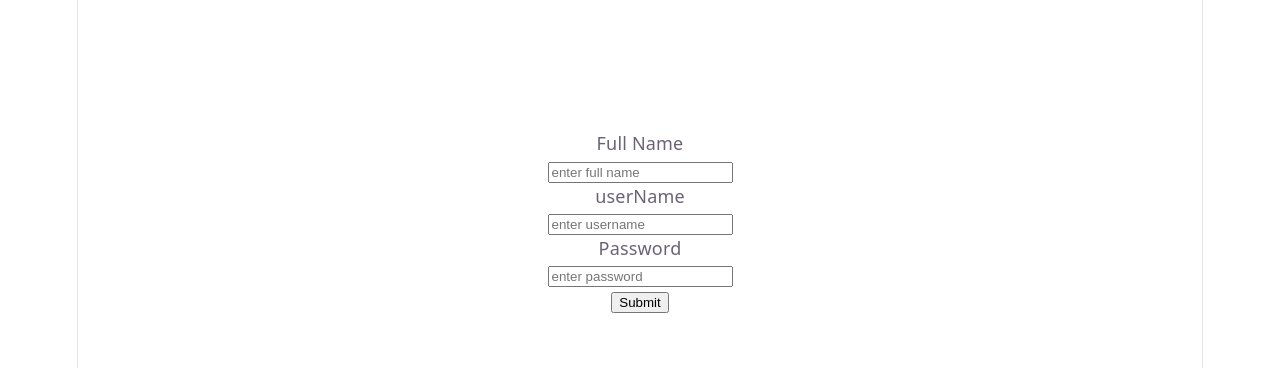
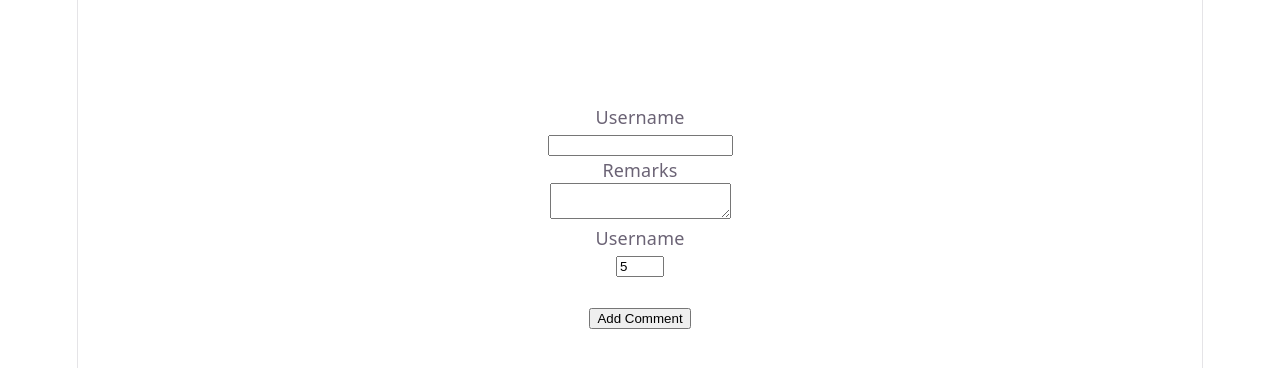
Before and after one commit to mhassanx/forms_in_React, a React (Vite) app: page / in a window 1280 px wide. Shown: the top 368 px of the page. Built offline with nearby package versions, Linux system fonts and the light colour scheme.

Commit message:
Comments Form

```diff
--- a/src/App.jsx
+++ b/src/App.jsx
@@ -1,8 +1,9 @@
 import "./App.css";
+import CommentForms from "./CommentForms";
 import Forms from "./Forms";
 
 function App() {
-  return <Forms />;
+  return <CommentForms />;
 }
 
 export default App;
--- /dev/null
+++ b/src/CommentForms.jsx
@@ -0,0 +1,69 @@
+import { useState } from "react";
+
+export default function CommentForms() {
+  let [formData, SetFormData] = useState({
+    username: "",
+    remarks: "",
+    rating: "5",
+  });
+
+  let handleInput = (event) => {
+    SetFormData((currValue) => {
+      return { ...currValue, [event.target.name]: event.target.value };
+    });
+  };
+
+  let handleSubmit = (event) => {
+    event.preventDefault();
+    console.log(formData);
+    SetFormData({ username: "", remarks: "", rating: "5" });
+  };
+  return (
+    <div>
+      <br />
+      <br />
+      <br />
+      <br />
+
+      <form action="" onSubmit={handleSubmit}>
+        <label htmlFor="username">Username</label>
+        <br />
+        <input
+          type="text"
+          name="username"
+          id="username"
+          value={formData.username}
+          onChange={handleInput}
+        />
+        <br />
+        <label htmlFor="remarks">Remarks</label>
+        <br />
+
+        <textarea
+          type="text"
+          name="remarks"
+          id="remarks"
+          value={formData.remarks}
+          onChange={handleInput}
+        />
+        <br />
+        <label htmlFor="rating">Username</label>
+        <br />
+
+        <input
+          type="number"
+          name="rating"
+          min={1}
+          max={5}
+          id="rating"
+          value={formData.rating}
+          onChange={handleInput}
+        />
+        <br />
+        <br />
+
+        <button type="submit">Add Comment</button>
+      </form>
+    </div>
+  );
+}
--- a/src/Forms.jsx
+++ b/src/Forms.jsx
@@ -8,9 +8,9 @@ export default function Forms() {
     password: "",
   });
 
-  let handleInputChange = () => {
+  let handleInputChange = (event) => {
     SetFormData((currData) => {
-      return { ...currData, [event.target.name]: [event.target.value] };
+      return { ...currData, [event.target.name]: event.target.value};
     });
   };
 
```
